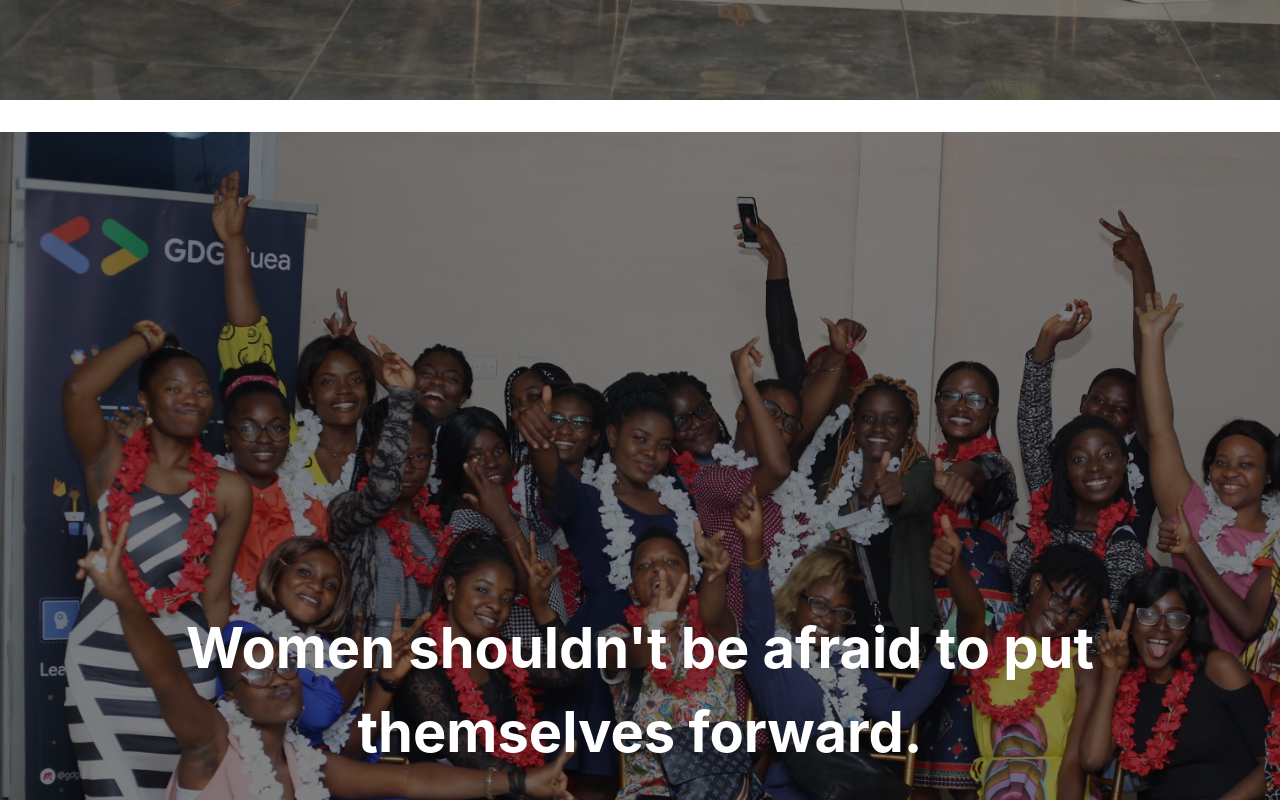
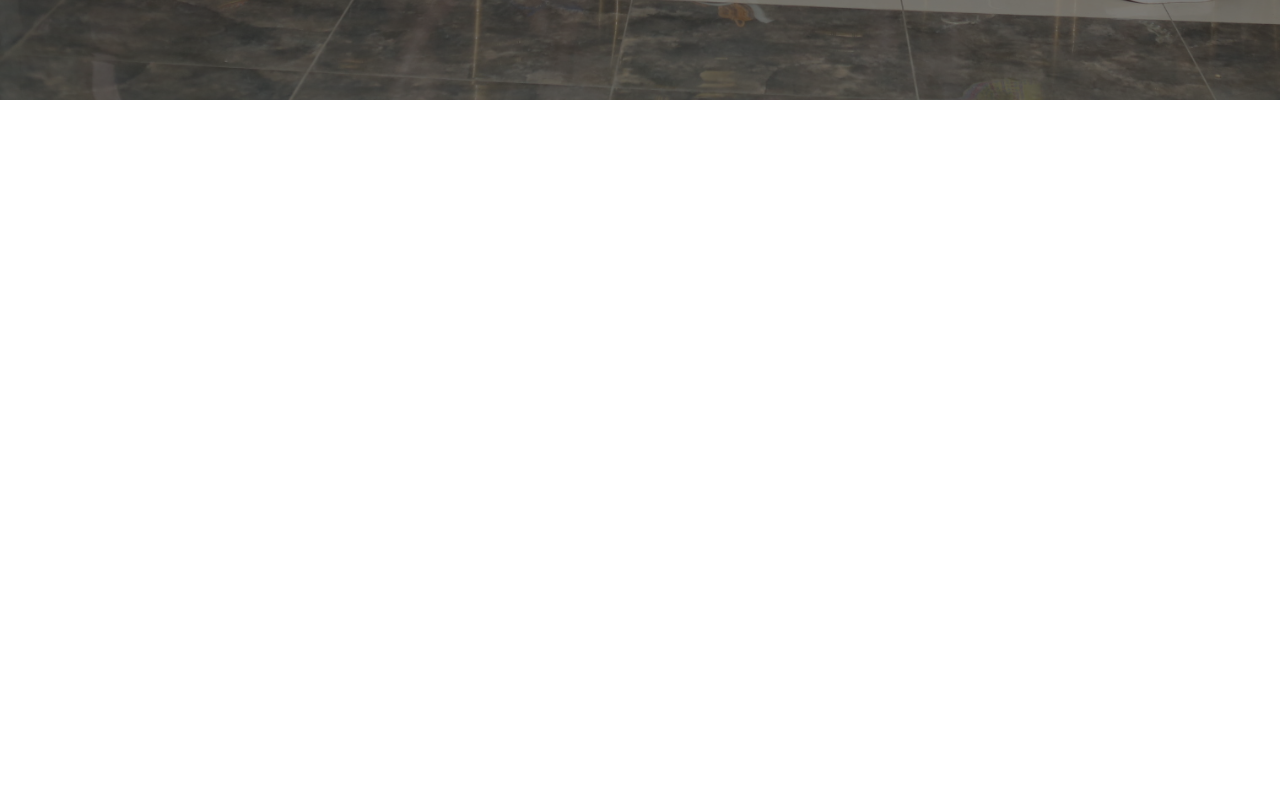
Before and after one commit to wtm-buea/WTM-official-website, a React (Create React App) app: page / in a window 1280 px wide. Shown: the part 980-1780 px from the top of the page. After the commit the page ends 1112 px from the top, so only its background shows below. Built offline with nearby package versions, Linux system fonts and the light colour scheme.

Commit message:
removed duplicate code

```diff
--- a/src/App.js
+++ b/src/App.js
@@ -6,7 +6,6 @@ function App() {
     <div>
       <Navbar/>
       <Hero />
-      <Hero />
     </div>
   );
 }
--- a/src/components/LandingPage/ComponentOne/Navbar/Navbar.js
+++ b/src/components/LandingPage/ComponentOne/Navbar/Navbar.js
@@ -1,12 +1,8 @@
-import React,  { useState, useEffect } from "react";
-
+import React from "react";
 import Wtmlogo from '../../../../Assets/icons/logo.png';
 
-(window).scroll(function(){
-('nav').toggleClass('scrolled', (this).scrollTop() > 800)
-});
+function Navbar(){
 
-function Navbar(){
   (window).scroll(function(){
     ('nav').toggleClass('scrolled', (this).scrollTop() > 800)
     });
```
